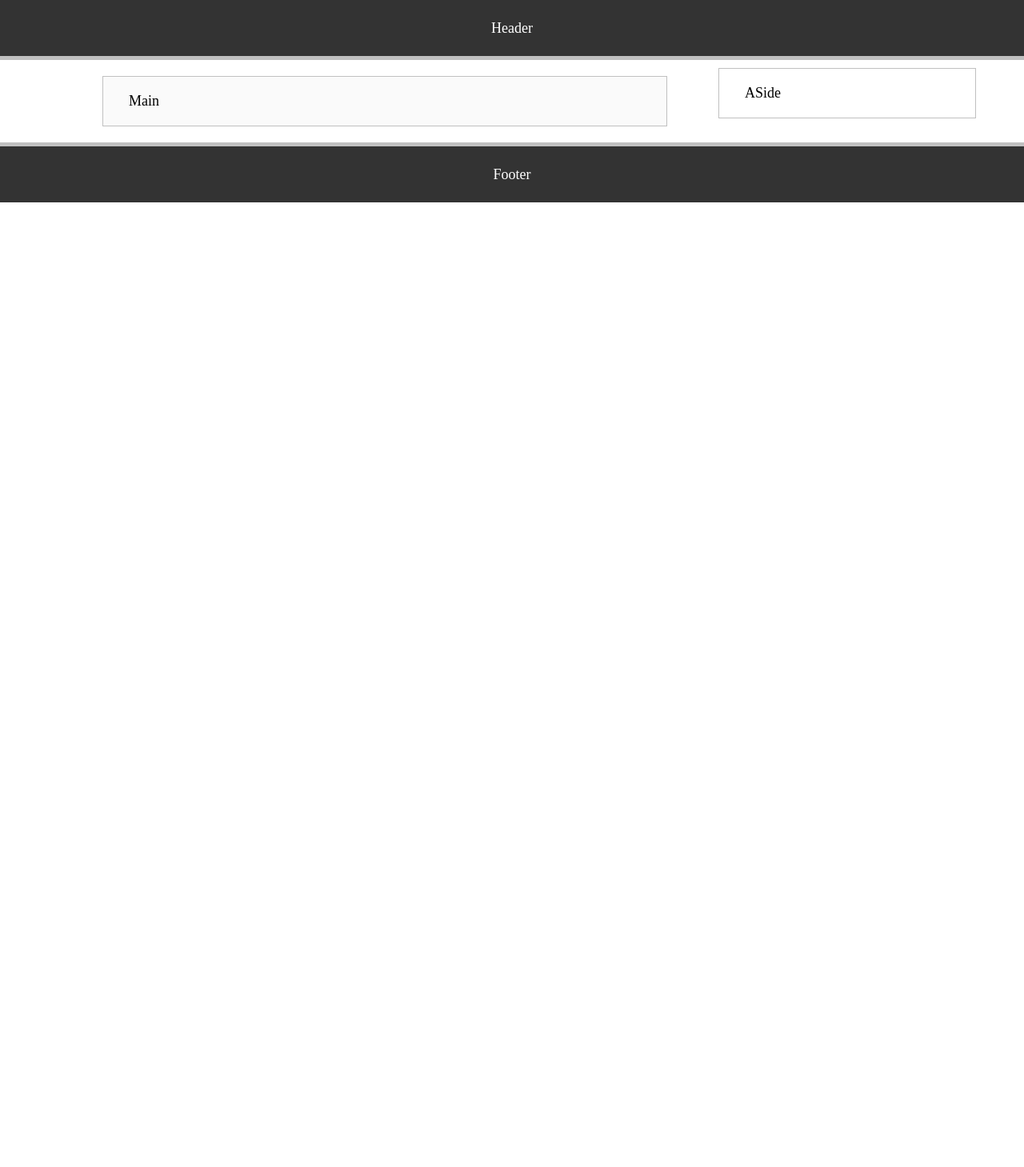
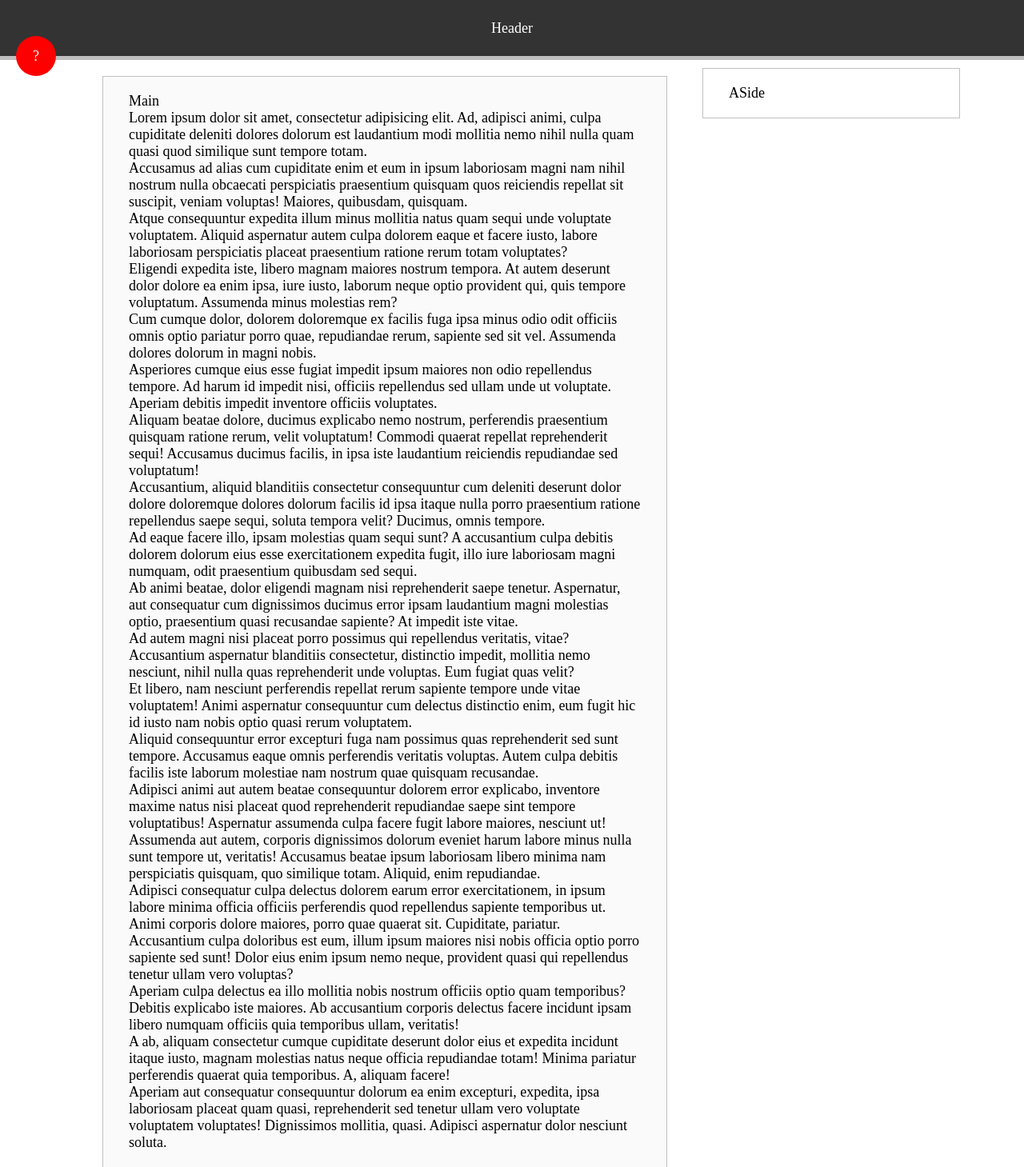
Before and after one commit to FredFrield/test_repetition_front, a plain HTML site: page css_03.html in a window 1280 px wide. Shown: the top 1459 px of the page at 80% size. Before the commit the page ends 800 px from the top, so only its background shows below. Drawn offline with Linux system fonts and the light colour scheme.

Commit message:
finish mini site -> css 3

```diff
--- a/css/css_main_03.css
+++ b/css/css_main_03.css
@@ -7,6 +7,21 @@
 
 body {
     font-size: 18px;
+}
+
+#some_block {
+    background: red;
+    color: #fff;
+    text-align: center;
+    width: 50px;
+    height: 50px;
+    line-height: 50px;
+    border-radius: 50%;
+    cursor: pointer;
+    /*position: absolute;*/
+    position: fixed;
+    left: 20px;
+    top: 45px;
 }
 
 #header, #footer {
@@ -46,4 +61,5 @@ body {
     float: left;
     position: relative;
     top: -10px;
+    left: -20px;
 }
--- a/css_03.html
+++ b/css_03.html
@@ -11,8 +11,64 @@
     <link rel="stylesheet" href="/css/css_main_03.css">
 </head>
 <body>
+<div id="some_block">?</div>
 <div id="header">Header</div>
-<div id="main">Main</div>
+<div id="main">
+    Main
+    <p>Lorem ipsum dolor sit amet, consectetur adipisicing elit. Ad, adipisci animi, culpa cupiditate deleniti dolores
+        dolorum est laudantium modi mollitia nemo nihil nulla quam quasi quod similique sunt tempore totam.</p>
+    <p>Accusamus ad alias cum cupiditate enim et eum in ipsum laboriosam magni nam nihil nostrum nulla obcaecati
+        perspiciatis praesentium quisquam quos reiciendis repellat sit suscipit, veniam voluptas! Maiores, quibusdam,
+        quisquam.</p>
+    <p>Atque consequuntur expedita illum minus mollitia natus quam sequi unde voluptate voluptatem. Aliquid aspernatur
+        autem culpa dolorem eaque et facere iusto, labore laboriosam perspiciatis placeat praesentium ratione rerum
+        totam voluptates?</p>
+    <p>Eligendi expedita iste, libero magnam maiores nostrum tempora. At autem deserunt dolor dolore ea enim ipsa, iure
+        iusto, laborum neque optio provident qui, quis tempore voluptatum. Assumenda minus molestias rem?</p>
+    <p>Cum cumque dolor, dolorem doloremque ex facilis fuga ipsa minus odio odit officiis omnis optio pariatur porro
+        quae, repudiandae rerum, sapiente sed sit vel. Assumenda dolores dolorum in magni nobis.</p>
+    <p>Asperiores cumque eius esse fugiat impedit ipsum maiores non odio repellendus tempore. Ad harum id impedit nisi,
+        officiis repellendus sed ullam unde ut voluptate. Aperiam debitis impedit inventore officiis voluptates.</p>
+    <p>Aliquam beatae dolore, ducimus explicabo nemo nostrum, perferendis praesentium quisquam ratione rerum, velit
+        voluptatum! Commodi quaerat repellat reprehenderit sequi! Accusamus ducimus facilis, in ipsa iste laudantium
+        reiciendis repudiandae sed voluptatum!</p>
+    <p>Accusantium, aliquid blanditiis consectetur consequuntur cum deleniti deserunt dolor dolore doloremque dolores
+        dolorum facilis id ipsa itaque nulla porro praesentium ratione repellendus saepe sequi, soluta tempora velit?
+        Ducimus, omnis tempore.</p>
+    <p>Ad eaque facere illo, ipsam molestias quam sequi sunt? A accusantium culpa debitis dolorem dolorum eius esse
+        exercitationem expedita fugit, illo iure laboriosam magni numquam, odit praesentium quibusdam sed sequi.</p>
+    <p>Ab animi beatae, dolor eligendi magnam nisi reprehenderit saepe tenetur. Aspernatur, aut consequatur cum
+        dignissimos ducimus error ipsam laudantium magni molestias optio, praesentium quasi recusandae sapiente? At
+        impedit iste vitae.</p>
+    <p>Ad autem magni nisi placeat porro possimus qui repellendus veritatis, vitae? Accusantium aspernatur blanditiis
+        consectetur, distinctio impedit, mollitia nemo nesciunt, nihil nulla quas reprehenderit unde voluptas. Eum
+        fugiat quas velit?</p>
+    <p>Et libero, nam nesciunt perferendis repellat rerum sapiente tempore unde vitae voluptatem! Animi aspernatur
+        consequuntur cum delectus distinctio enim, eum fugit hic id iusto nam nobis optio quasi rerum voluptatem.</p>
+    <p>Aliquid consequuntur error excepturi fuga nam possimus quas reprehenderit sed sunt tempore. Accusamus eaque omnis
+        perferendis veritatis voluptas. Autem culpa debitis facilis iste laborum molestiae nam nostrum quae quisquam
+        recusandae.</p>
+    <p>Adipisci animi aut autem beatae consequuntur dolorem error explicabo, inventore maxime natus nisi placeat quod
+        reprehenderit repudiandae saepe sint tempore voluptatibus! Aspernatur assumenda culpa facere fugit labore
+        maiores, nesciunt ut!</p>
+    <p>Assumenda aut autem, corporis dignissimos dolorum eveniet harum labore minus nulla sunt tempore ut, veritatis!
+        Accusamus beatae ipsum laboriosam libero minima nam perspiciatis quisquam, quo similique totam. Aliquid, enim
+        repudiandae.</p>
+    <p>Adipisci consequatur culpa delectus dolorem earum error exercitationem, in ipsum labore minima officia officiis
+        perferendis quod repellendus sapiente temporibus ut. Animi corporis dolore maiores, porro quae quaerat sit.
+        Cupiditate, pariatur.</p>
+    <p>Accusantium culpa doloribus est eum, illum ipsum maiores nisi nobis officia optio porro sapiente sed sunt! Dolor
+        eius enim ipsum nemo neque, provident quasi qui repellendus tenetur ullam vero voluptas?</p>
+    <p>Aperiam culpa delectus ea illo mollitia nobis nostrum officiis optio quam temporibus? Debitis explicabo iste
+        maiores. Ab accusantium corporis delectus facere incidunt ipsam libero numquam officiis quia temporibus ullam,
+        veritatis!</p>
+    <p>A ab, aliquam consectetur cumque cupiditate deserunt dolor eius et expedita incidunt itaque iusto, magnam
+        molestias natus neque officia repudiandae totam! Minima pariatur perferendis quaerat quia temporibus. A, aliquam
+        facere!</p>
+    <p>Aperiam aut consequatur consequuntur dolorum ea enim excepturi, expedita, ipsa laboriosam placeat quam quasi,
+        reprehenderit sed tenetur ullam vero voluptate voluptatem voluptates! Dignissimos mollitia, quasi. Adipisci
+        aspernatur dolor nesciunt soluta.</p>
+</div>
 <div id="aside">ASide</div>
 <div id="footer">Footer</div>
 </body>
```
